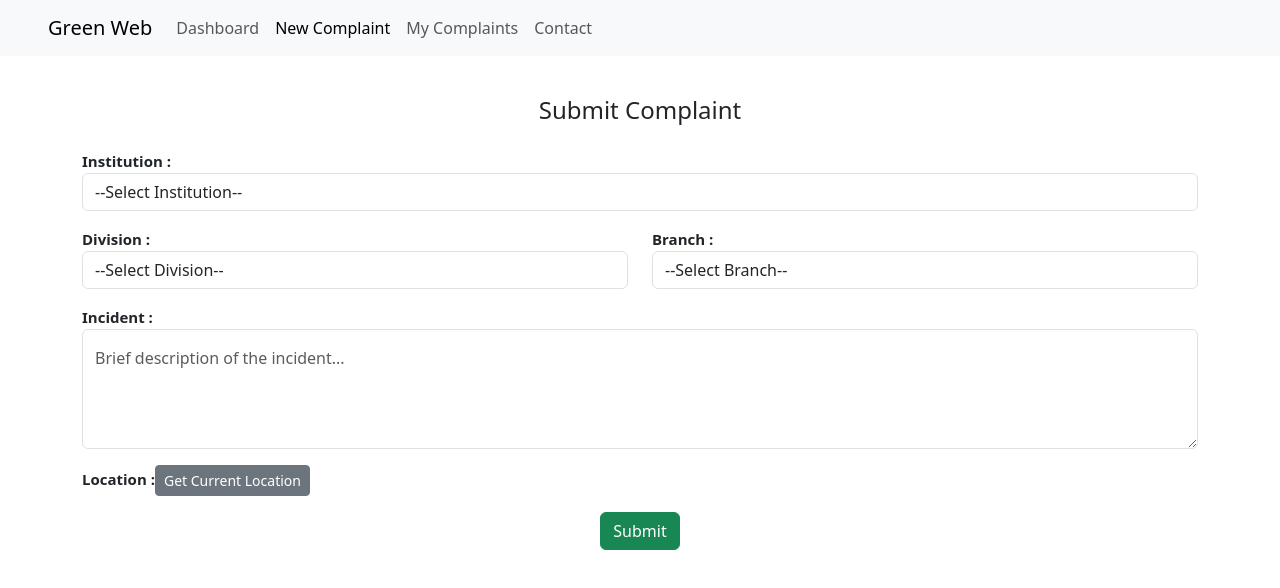
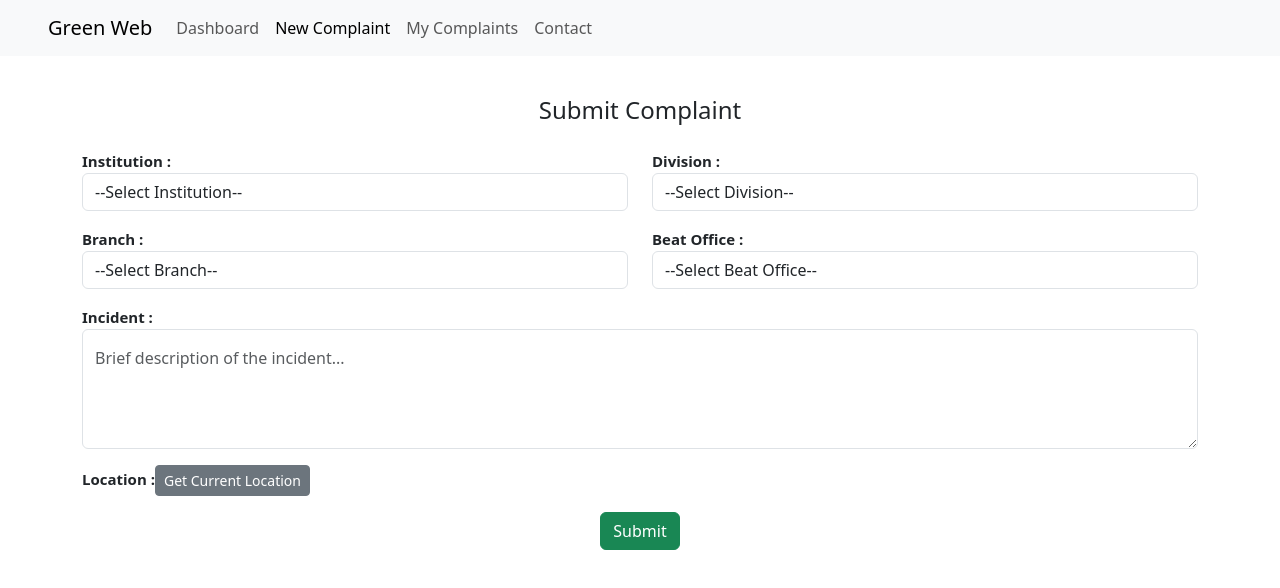
Before and after one commit to ammaar-nizam/green-web, a React (Vite) app in the folder react-frontend/: page /new-complaint in a window 1280 px wide. Shown: the top 588 px of the page. Built offline with nearby package versions, Linux system fonts and the light colour scheme.

Commit message:
added select beat office option

```diff
--- a/react-frontend/src/routes/pages/complaints/submit-complaint.jsx
+++ b/react-frontend/src/routes/pages/complaints/submit-complaint.jsx
@@ -9,6 +9,7 @@ const SubmitComplaintPage = () => {
     institution: "",
     division: "",
     branch: "",
+    office:"",
     incident: "",
     location: "",
   });
@@ -35,6 +36,11 @@ const SubmitComplaintPage = () => {
     else if (formData.branch === '' || formData.branch == 'selection')
     {
       setError("Please select branch.");
+      return;
+    }
+    else if (formData.office === '' || formData.office == 'selection')
+    {
+      setError("Please select a beat office office.");
       return;
     }
      else if (formData.location === "") {
@@ -88,7 +94,7 @@ const SubmitComplaintPage = () => {
           </div>
         </div>
         <div className="row  pt-3">
-          <div className="col-12">
+          <div className="col-6">
             <label htmlFor="institution" className="submit-complain-label">
               Institution :
             </label>
@@ -105,8 +111,6 @@ const SubmitComplaintPage = () => {
               <option value="forest">Forest Conservations</option>
             </select>
           </div>
-        </div>
-        <div className="row  pt-3">
           <div className="col-md-6">
             <label htmlFor="division" className="submit-complain-label">
               Division :
@@ -124,8 +128,10 @@ const SubmitComplaintPage = () => {
               <option value="Anuradhapura">Anuradhapura</option>
             </select>
           </div>
+        </div>
+        <div className="row  pt-3">
           <div className="col-md-6">
-            <label htmlFor="branch" className="submit-complain-label">
+          <label htmlFor="branch" className="submit-complain-label">
               Branch :
             </label>
             <select
@@ -139,6 +145,23 @@ const SubmitComplaintPage = () => {
               <option value="selection">--Select Branch--</option>
               <option value="Wattala">Wattala</option>
               <option value="Ja Ela">Ja Ela</option>
+            </select>
+          </div>
+          <div className="col-md-6">
+            <label htmlFor="office" className="submit-complain-label">
+              Beat Office :
+            </label>
+            <select
+              className="form-control"
+              name="office"
+              id="office"
+              value={formData.office}
+              onChange={handleChange}
+              required
+            >
+              <option value="selection">--Select Beat Office--</option>
+              <option value="Wattala">Yala Wildlife BO</option>
+              <option value="Ja Ela">Monaragala Forest BO</option>
             </select>
           </div>
         </div>
```
